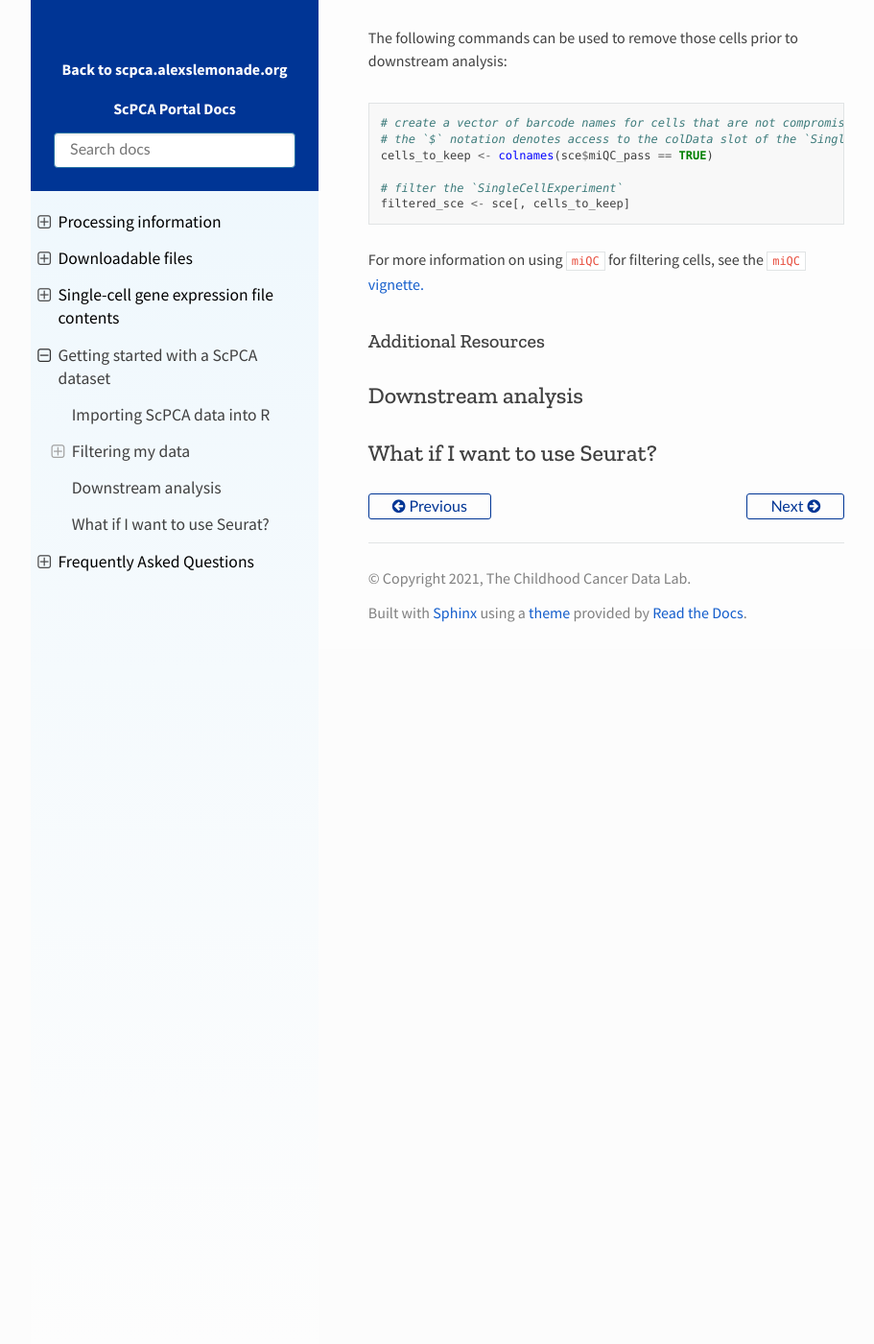
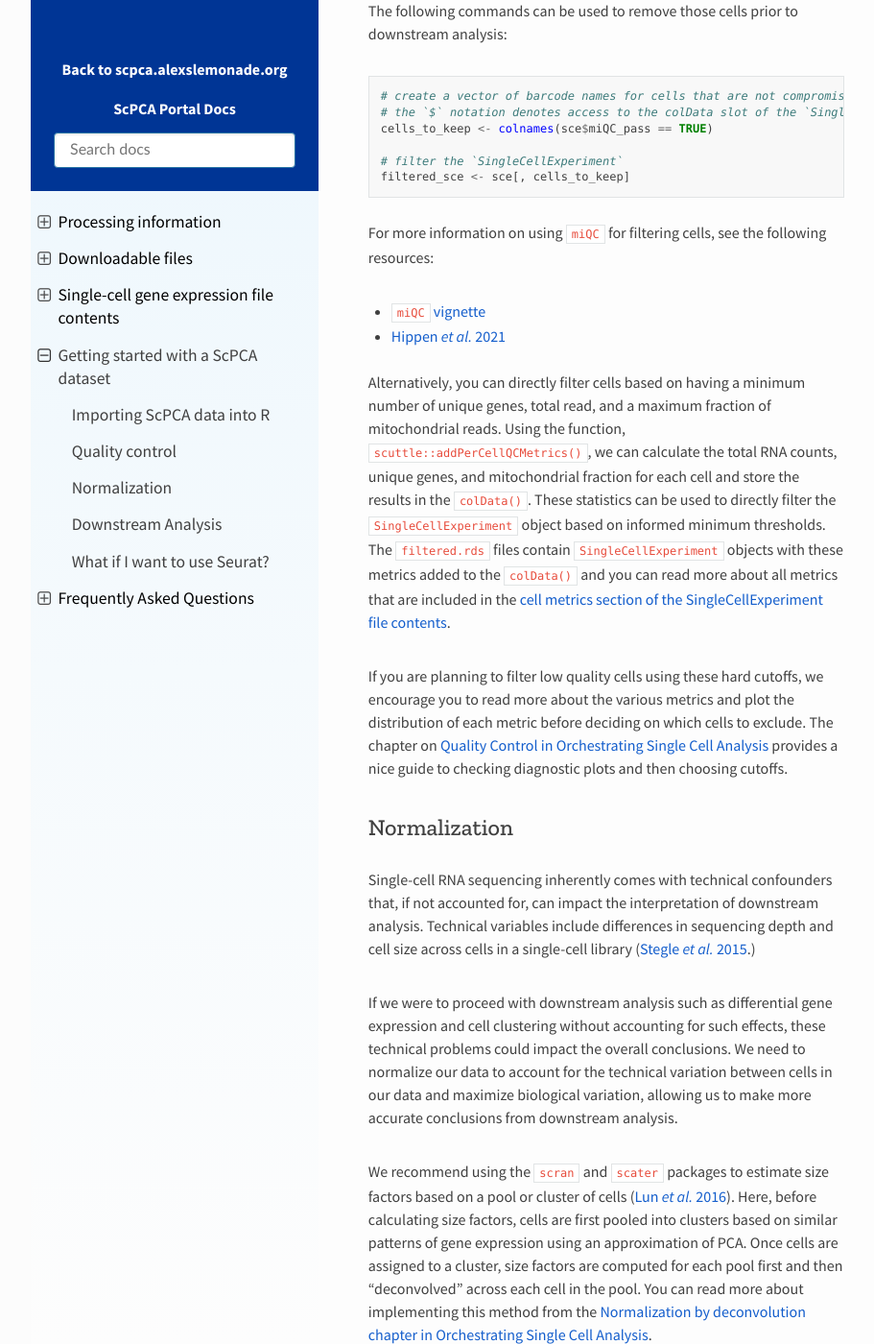
Before and after one commit to DongzeHE/scpca-docs, a Sphinx documentation site: the page built from docs/getting_started.md, in a window 1280 px wide and 1400 px high, scrolled down 1878 px. Shown: the whole window at 96% size, without its empty margins (158-1069 px from the left). Built offline with Sphinx 7.4.7 and the Read the Docs theme 2.0.0, drawn with Linux system fonts in a browser that asks for light colours; before the commit the page ends 2554 px from its top, so only the background shows below that; some of the changed text lies outside the part shown.

Commit message:
add filtering resources and normalization section

````diff
--- a/docs/getting_started.md
+++ b/docs/getting_started.md
@@ -34,19 +29,23 @@ library(SingleCellExperiment)
 sce <- readRDS("SCPCL000000_filtered.rds")
 ```
 
-## Filtering my data
+More resources for learning about `SingleCellExperiment` objects:
+
+- [`SingleCellExperiment` objects Vignette](https://bioconductor.org/packages/devel/bioc/vignettes/SingleCellExperiment/inst/doc/intro.html) on working with `SingleCellExperiment` objects
+- [Orchestrating Single Cell Analysis chapter on the `SingleCellExperiment` class](http://bioconductor.org/books/3.13/OSCA.intro/the-singlecellexperiment-class.html)
+
+## Quality control
 
 After we have imported the RDS file into R and accessed the `SingleCellExperiment` object, we can begin working with the data.
 Before we perform any downstream steps, it is recommended to remove any low quality cells from our dataset.
-This would include cells that may be dying or dead, showing a higher percentage of reads coming from mitochondrial cells, or cells that may not have been sequenced as thoroughly as others in the same library, showing a lower number of total reads and unique genes identified.
+This would include cells that may be dying or damaged, showing a higher percentage of reads coming from mitochondrial cells.
+Low quality cells may also be present due to technical artificats such as inefficient reverse transcription or PCR amplification resulting in a lower number of total reads and unique genes identified.
 
-### Filtering with miQC
-
-For all filtered `SingleCellExperiment` objects present in the `filtered.rds` files, we have used [`miQC`](https://bioconductor.org/packages/release/bioc/html/miQC.html), a data driven approach to predict low-quality cells, to identify cells that should be removed prior to downstream analyses.
+For the filtered `SingleCellExperiment` object present in all `filtered.rds` files, we have used [`miQC`](https://bioconductor.org/packages/release/bioc/html/miQC.html), a data driven approach to predict low-quality cells, to identify cells that should be removed prior to downstream analyses.
 `miQC` jointly models the proportion of mitochondrial reads and the number of unique genes detected in each cell to calculate the probability of a cell being compromised (i.e. dead or damaged).
 High-quality cells are those with a low probability of being being compromised (< 0.75) or sufficiently low mitochondrial content.
 We have already incorporated the `miQC` results into the {ref}`colData() of the SingleCellExperiment object<sce_file_contents:cell metrics>`.
-All cells that are identified as low-quality cells will have a `FALSE` in the `miQC_pass` column of the `colData()`.
+All cells that are identified as low-quality cells will have `FALSE` in the `miQC_pass` column of the `colData()`.
 
 The following commands can be used to remove those cells prior to downstream analysis:
 
@@ -58,12 +57,38 @@ cells_to_keep <- colnames(sce$miQC_pass == TRUE)
 # filter the `SingleCellExperiment`
 filtered_sce <- sce[, cells_to_keep]
 ```
-For more information on using `miQC` for filtering cells, see the [`miQC` vignette.](https://bioconductor.org/packages/release/bioc/vignettes/miQC/inst/doc/miQC.html)
+For more information on using `miQC` for filtering cells, see the following resources:
+- [`miQC` vignette](https://bioconductor.org/packages/release/bioc/vignettes/miQC/inst/doc/miQC.html)
+- [Hippen _et al._ 2021](https://doi.org/10.1371/journal.pcbi.1009290)
 
-### Additional Resources
+Alternatively, you can directly filter cells based on having a minimum number of unique genes, total read, and a maximum fraction of mitochondrial reads.
+Using the function, [`scuttle::addPerCellQCMetrics()`](https://rdrr.io/github/LTLA/scuttle/man/addPerCellQCMetrics.html), we can calculate the total RNA counts, unique genes, and mitochondrial fraction for each cell and store the results in the `colData()`.
+These statistics can be used to directly filter the `SingleCellExperiment` object based on informed minimum thresholds.
+The `filtered.rds` files contain `SingleCellExperiment` objects with these metrics added to the `colData()` and you can read more about all metrics that are included in the {ref}`cell metrics section of the SingleCellExperiment file contents<sce_file_contents:cell metrics>`.
+
+If you are planning to filter low quality cells using these hard cutoffs, we encourage you to read more about the various metrics and plot the distribution of each metric before deciding on which cells to exclude.
+The chapter on [Quality Control in Orchestrating Single Cell Analysis](http://bioconductor.org/books/3.13/OSCA.basic/quality-control.html#quality-control) provides a nice guide to checking diagnostic plots and then choosing cutoffs.
+
+## Normalization
+
+Single-cell RNA sequencing inherently comes with technical confounders that, if not accounted for, can impact the interpretation of downstream analysis.
+Technical variables include differences in sequencing depth and cell size across cells in a single-cell library ([Stegle _et al._ 2015](https://doi.org/10.1038/nrg3833).)
+
+If we were to proceed with downstream analysis such as differential gene expression and cell clustering without accounting for such effects, these technical problems could impact the overall conclusions.
+We need to normalize our data to account for the technical variation between cells in our data and maximize biological variation, allowing us to make more accurate conclusions from downstream analysis.
+
+We recommend using the `scran` and `scater` packages to estimate size factors based on a pool or cluster of cells ([Lun _et al._ 2016](https://doi.org/10.1186/s13059-016-0947-7)).
+Here, before calculating size factors, cells are first pooled into clusters based on similar patterns of gene expression using an approximation of PCA.
+Once cells are assigned to a cluster, size factors are computed for each pool first and then "deconvolved" across each cell in the pool.
+You can read more about implementing this method from the [Normalization by deconvolution chapter in Orchestrating Single Cell Analysis](http://bioconductor.org/books/3.13/OSCA.basic/normalization.html#normalization-by-deconvolution).
+
+Here we provide more resources on understanding Normalization in single-cell RNA-seq analysis:
+
+- [Orchestrating Single Cell Analysis Chapter on Normalization](http://bioconductor.org/books/3.14/OSCA.basic/normalization.html)
+- [Hemberg lab scRNA-seq course section on Normalization methods](https://scrnaseq-course.cog.sanger.ac.uk/website/cleaning-the-expression-matrix.html#normalization-theory)
+- Review on Computational challenges in single-cell, including a summary on Normalization and technical variance in scRNA-seq([Stegle _et al._ 2015](https://doi.org/10.1038/nrg3833))]
 
 
-
-## Downstream analysis
+## Downstream Analysis
 
 ## What if I want to use Seurat?
````
Also changed, not shown: other parts of docs/getting_started.md (+1 -6 lines).
